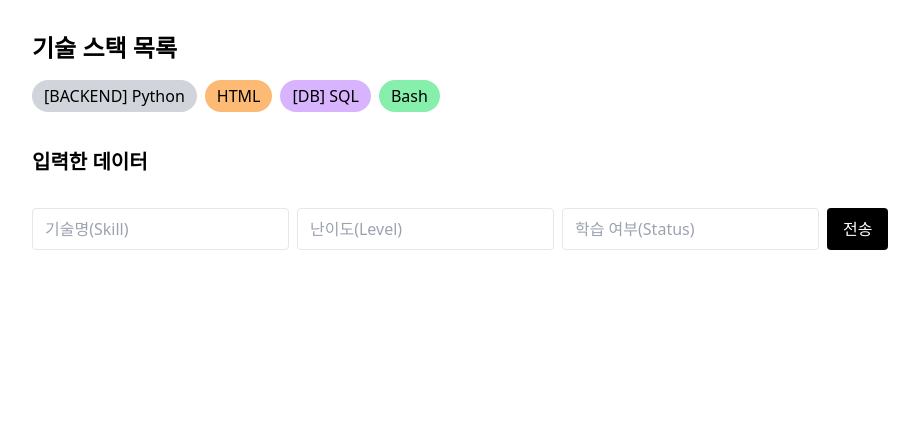
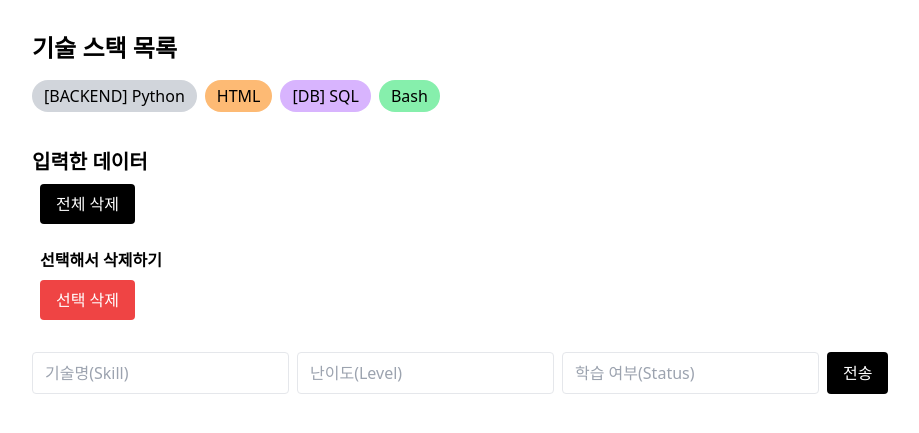
Before and after one commit to byeongju2008/project_flask, a Flask app: page / in a window 1280 px wide. Shown: the top 433 px of the page, without its empty margins (0-919 px from the left). Run offline with Flask 3, Linux system fonts and the light colour scheme; some libraries are stand-ins or nearby versions.

Commit message:
삭제 기능 및 확장 구현

```diff
--- a/app.py
+++ b/app.py
@@ -13,11 +13,32 @@ def send():
     skill = request.form.get('skill')
     level = request.form.get('level')
     status = request.form.get('status')
+    messages.append(status + " / " + level + " / " + skill)
+    return redirect('/')
 
-    if skill and level and status:
-        messages.append(f"{skill} / {level} / {status}")
+@app.route('/delete', methods=['POST'])
+def delete():
+    index = int(request.form.get('index'))
+    messages.pop(index)
+    return redirect('/')
+
+@app.route('/delete_all', methods=['POST'])
+def delete_all():
+    messages.clear()
+    return redirect('/')
+
+@app.route('/delete_selected', methods=['POST'])
+def delete_selected():
+    # HTML의 checkbox name인 'delete_indexes'로 매칭
+    indexes = request.form.getlist('delete_indexes')
+
+    indexes = [int(index) for index in indexes]
+    indexes.sort(reverse=True)
+
+    for index in indexes:
+        messages.pop(index)
 
     return redirect('/')
 
-if __name__ == '__main__':
+if __name__ == "__main__":
     app.run(debug=True)
--- a/templates/index.html
+++ b/templates/index.html
@@ -19,13 +19,41 @@
             {% endif %}
         {% endfor %}
     </div>
-
-    <div>
+        <div>
         <h2 class="mt-9 text-xl font-bold">입력한 데이터</h2>
         {% for item in messages %}
-            <div class="bg-yellow-200 p-2 m-2 rounded">{{ item }}</div>
+            <div class="bg-yellow-200 p-2 m-2 rounded flex justify-between items-center">
+               <span>{{ item }}</span>
+
+               <form action="/delete" method="post">
+                    <input type="hidden" name="index" value="{{ loop.index0 }}">
+                    <button type="submit" class="ml-2 bg-red-500 text-white px-3 py-1 rounded"
+                            onclick="return confirm('정말 삭제할까요?')">
+                        삭제
+                    </button>
+                </form>
+            </div>
         {% endfor %}
+        <form action="/delete_all" method="post" class="inline">
+            <button type="submit" class="bg-black text-white px-4 py-2 rounded m-2">
+                전체 삭제
+             </button>
+        </form>
+        <form action="/delete_selected" method="post" class="mt-4">
+            <h3 class="font-bold ml-2 mb-2">선택해서 삭제하기</h3>
+            {% for item in messages %}
+                <div class="bg-yellow-200 p-2 m-2 rounded flex items-center gap-3">
+                    <input type="checkbox" name="delete_indexes" value="{{ loop.index0 }}">
+                    <span>{{ item }}</span>
+                </div>
+            {% endfor %}
+
+            <button type="submit" class="ml-2 bg-red-500 text-white px-4 py-2 rounded">
+                선택 삭제
+            </button>
+        </form>
     </div>
+
 
     <form action="/send" method="POST" class="mt-8 flex gap-2">
         <input type="text" name="skill" placeholder="기술명(Skill)" class="border px-3 py-2 rounded">
```
Also changed, not shown: README.md.
